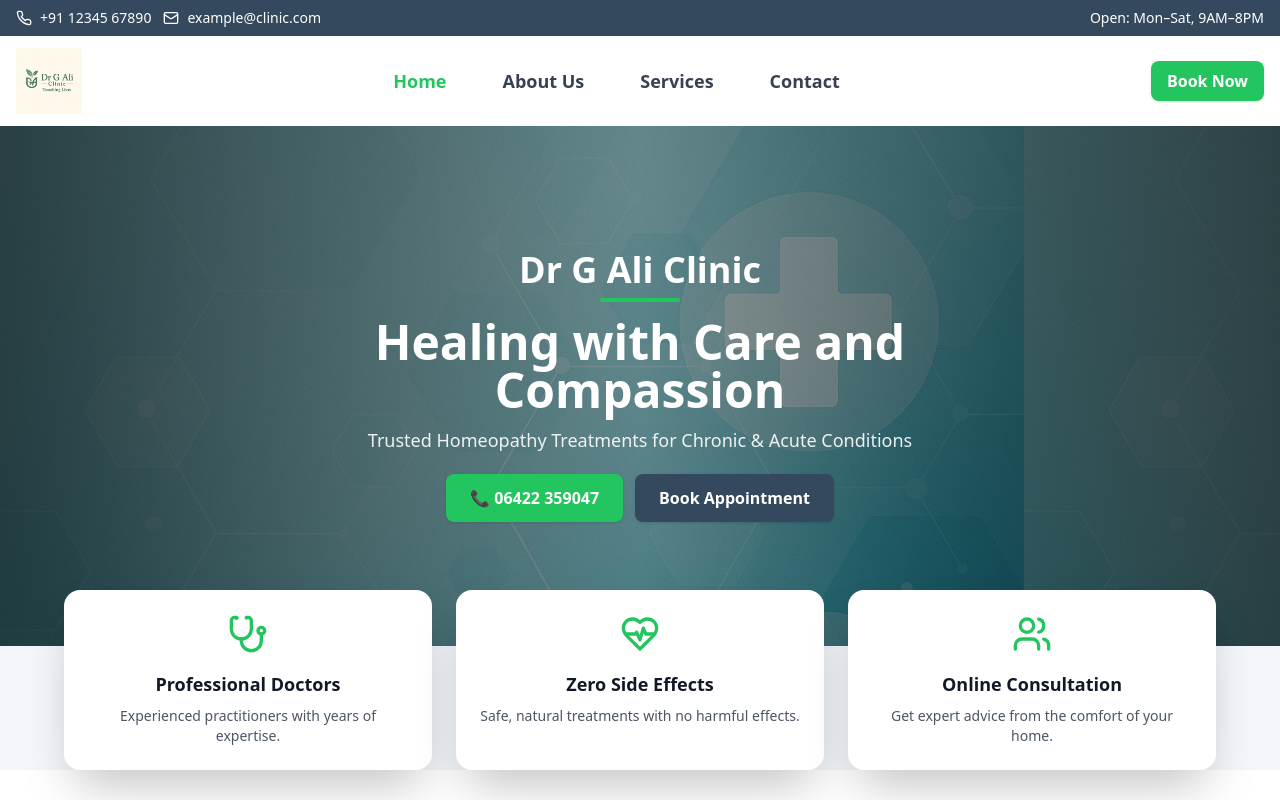
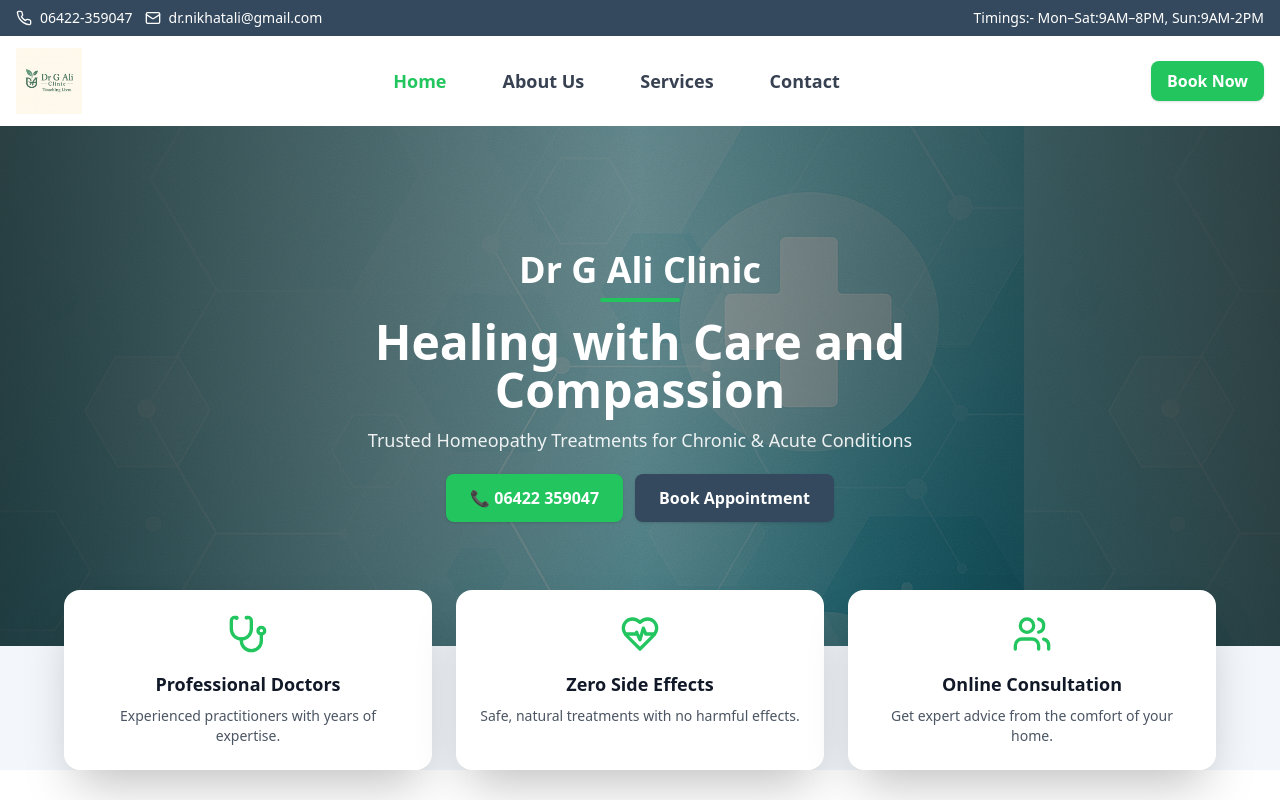
Before and after one commit to sal2306/clinic-website, a Next.js app: page / in a window 1280 px wide. Shown: the top 800 px of the page. Built offline with nearby package versions, Linux system fonts and the light colour scheme.

Commit message:
feat: Change banner name

```diff
--- a/app/components/TopBar.js
+++ b/app/components/TopBar.js
@@ -6,14 +6,14 @@ export default function TopBar() {
     <div className="bg-primary text-white text-sm">
       <div className="max-w-7xl mx-auto flex flex-col md:flex-row justify-between items-center px-4 py-2 gap-2">
         <div className="flex items-center space-x-3 text-xs md:text-sm">
-          <a href="tel:+911234567890" className="flex items-center gap-2 hover:text-accent">
-            <Phone className="w-4 h-4" /> <span>+91 12345 67890</span>
+          <a href="tel:06422-359047" className="flex items-center gap-2 hover:text-accent">
+            <Phone className="w-4 h-4" /> <span>06422-359047</span>
           </a>
-          <a href="mailto:example@clinic.com" className="flex items-center gap-2 hover:text-accent">
-            <Mail className="w-4 h-4" /> <span>example@clinic.com</span>
+          <a href="mailto:dr.nikhatali@gmail.com" className="flex items-center gap-2 hover:text-accent">
+            <Mail className="w-4 h-4" /> <span>dr.nikhatali@gmail.com</span>
           </a>
         </div>
-        <div className="text-xs md:text-sm">Open: Mon–Sat, 9AM–8PM</div>
+        <div className="text-xs md:text-sm">Timings:- Mon–Sat:9AM–8PM, Sun:9AM-2PM</div>
       </div>
     </div>
   )
```
